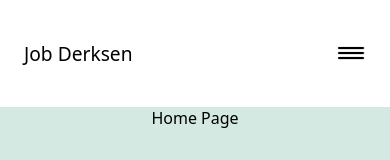
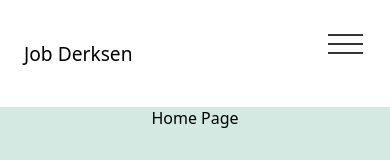
Before and after one commit to JobDerksen/cv_website, a Next.js app: page / in a window 390 px wide. Shown: the top 160 px of the page. Built offline with nearby package versions, Linux system fonts and the light colour scheme.

Commit message:
Added animated hamburger menu button which has sliding in/out menu

```diff
--- /dev/null
+++ b/src/components/icon/icon.module.scss
@@ -0,0 +1,22 @@
+.container {
+  display: inline-block;
+  cursor: pointer;
+}
+
+.bar1, .bar2, .bar3 {
+  width: 35px;
+  height: 2px;
+  background-color: #333;
+  margin: 7px 0;
+  transition: 0.4s;
+}
+
+.change .bar1 {
+  transform: translate(0, 8.5px) rotate(-45deg);
+}
+
+.change .bar2 {opacity: 0;}
+
+.change .bar3 {
+  transform: translate(0, -8.5px) rotate(45deg);
+}
--- /dev/null
+++ b/src/components/icon/icon.tsx
@@ -0,0 +1,27 @@
+import React, {useState} from "react";
+import styles from "./icon.module.scss"
+
+type props = {
+    state: (data: boolean) => void;
+};
+const Icon: React.FC<props> = ({state}) => {
+
+    const [isActive, setIsActive] = useState(false)
+    const handleClick = () => {
+        setIsActive(!isActive)
+        state(isActive)
+    }
+
+    return (
+        <div
+            className={`${styles.container} ${isActive ? styles.change : ''}`}
+            onClick={handleClick}
+        >
+            <div className={styles.bar1}></div>
+            <div className={styles.bar2}></div>
+            <div className={styles.bar3}></div>
+        </div>
+    )
+}
+
+export default Icon
--- a/src/components/navigation/Navigation.module.scss
+++ b/src/components/navigation/Navigation.module.scss
@@ -1,11 +1,25 @@
 // Define the animations for the nav bar for sliding in
 @keyframes slide-in {
   from {
-    transform: translateX(200%);
+    transform: translateX(220%);
   }
 
   to {
     transform: translateX(0);
+  }
+}
+
+@keyframes slide-out {
+  from {
+    transform: translateX(150%);
+    background-color: white;
+    padding-top: 5rem;
+  }
+
+  to {
+    transform: translateX(220%);
+    background-color: white;
+    padding-top: 5rem;
   }
 }
 
@@ -43,6 +57,8 @@
     @media (max-width: 800px) {
       font-size: 1.2rem;
       display: flex;
+      right: 1.7rem;
+      top: 1.7rem;
     }
 
     align-items: center;
@@ -124,11 +140,12 @@
       gap: 1rem;
 
       @media (max-width: 800px) {
+        margin-top: 5rem;
         position: fixed;
         flex-direction: column;
         top: 0;
         right: 0;
-        width: 80vw;
+        width: 60vw;
         height: 100%;
         z-index: 10000;
         animation: slide-in 0.2s ease-in-out;
@@ -146,7 +163,7 @@
   list-style-type: none;
 
   &_active {
-      text-shadow:1px 0 0 #333;
+    text-shadow:1px 0 0 #333;
   }
 
   // if item to left and right apply margin
@@ -186,10 +203,7 @@
         font-size: 1.4rem;
         line-height: 150%;
       }
-
-
     }
-
 
     @media (max-width: 800px) {
       font-size: 1.125rem;
--- a/src/components/navigation/Navigation.tsx
+++ b/src/components/navigation/Navigation.tsx
@@ -1,11 +1,9 @@
 import React, {ReactNode, useState} from 'react';
 import clsx from 'clsx';
-import Image from 'next/image'
 import Link from 'next/link';
 import styles from './Navigation.module.scss'
-import closeIcon from '../../assets/X.png';
-import hamburgerIcon from '../../assets/hamburger.png';
 import {useRouter} from "next/router";
+import Icon from '../icon/icon'
 
 interface CustomLinkProps {
     to: string;
@@ -14,27 +12,25 @@ interface CustomLinkProps {
 }
 
 export const Navigation = (): React.JSX.Element => {
-
-
-    const [isMobileHidden, setMobileHidden] = useState(true);
+    const [isMobileMenuHidden, setMobileMenuHidden] = useState(true);
     const [isClosedClicked, setClosedClicked] = useState(false);
 
     const changemenu = () => {
-        setMobileHidden(!isMobileHidden);
+        setMobileMenuHidden(!isMobileMenuHidden);
+    };
+
+    const handleIconState = (state: boolean) => {
+        if(state){
+            setClosedClicked(true);
+            changemenu();
+        } else
+            setClosedClicked(false);
     };
 
     const handleKeyPress = (event: React.KeyboardEvent<HTMLInputElement>) => {
         if (event.key === 'Enter') {
             changemenu();
         }
-    };
-    const close = () => {
-        setClosedClicked(true);
-        changemenu();
-    };
-
-    const closeOnKeyPress = (event: React.KeyboardEvent<HTMLInputElement>) => {
-        if (event.key === 'Enter') close();
     };
 
     //This method sees what page is active and then bolds the active page's text
@@ -59,35 +55,28 @@ export const Navigation = (): React.JSX.Element => {
             <div className={styles.header__left}>
                 <Link href='/'><h2>Job Derksen</h2></Link>
             </div>
+
             <div className={styles.header__right}>
                 <div
                     className={styles.header__menu}
                     onClick={changemenu}
                     onKeyDown={handleKeyPress}
+                    style={{position:"absolute", zIndex:10001}}
                 >
-                    <Image src={hamburgerIcon} alt='icon' className={'icons'} style={{ height: '20px', width: '30px'}} />
+                    <Icon state={handleIconState}/>
                 </div>
                 <div
                     className={clsx({
                         [styles['slide-out-animation']]: isClosedClicked,
-                        [styles['header__desktop-links']]: isMobileHidden,
-                        [styles['header__mobile-links']]: !isMobileHidden,
+                        [styles['header__desktop-links']]: isMobileMenuHidden,
+                        [styles['header__mobile-links']]: !isMobileMenuHidden
                     })}
                 >
-                    <div className={styles['header__mobile-close-container']}>
-                        <div
-                            onClick={close}
-                            onKeyDown={closeOnKeyPress}
-                            className={styles['header__mobile-close']}
-                        >
-                            <Image src={closeIcon} alt='icon' className={'icons'} style={{ height: '20px', width: '20px' }} />
 
-                        </div>
-                    </div>
                     <div className={styles['header__right-links']}>
                         <ul className={styles.nav_links}>
                             <CustomLink to={'/about'} className='header__nav-link'>About Me</CustomLink>
-                            <CustomLink to={'/projects'} className='header__nav-link'>My Projects</CustomLink>
+                            <CustomLink to={'/projects'} className='header__nav-link'>Portfolio</CustomLink>
                             <CustomLink to={'/contact'} className='header__nav-link'>Contact me</CustomLink>
                         </ul>
                     </div>
--- a/src/pages/about.tsx
+++ b/src/pages/about.tsx
@@ -1,6 +1,7 @@
 import React from "react";
 import Head from 'next/head'
 import {PageComponent} from "@/components/pageComponent/PageComponent";
+import Icon from "@/components/icon/icon";
 const About = () => {
 return(
     <>
--- a/src/pages/projects.tsx
+++ b/src/pages/projects.tsx
@@ -5,7 +5,7 @@ const Projects = () => {
     return(
         <>
             <Head>
-                <title>My projects</title>
+                <title>Portfolio</title>
                 <meta name="description" content="Generated by create next app" />
                 <meta name="viewport" content="width=device-width, initial-scale=1" />
                 <link rel="icon" href="/favicon.ico" />
```
